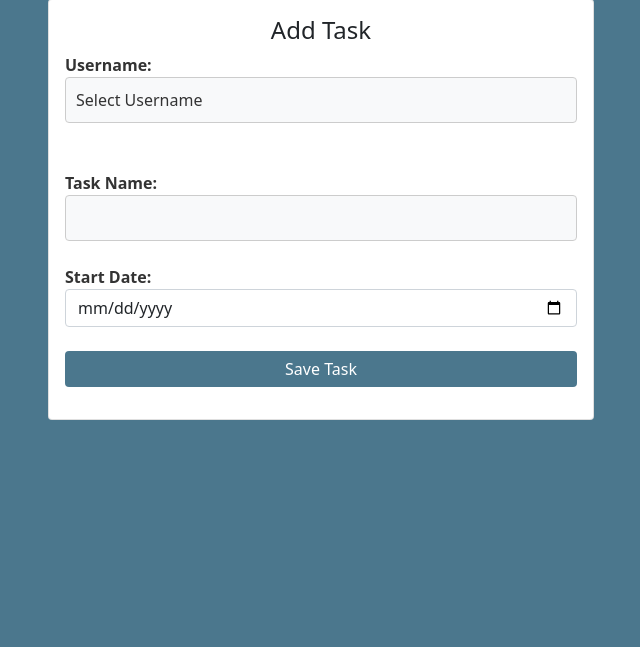
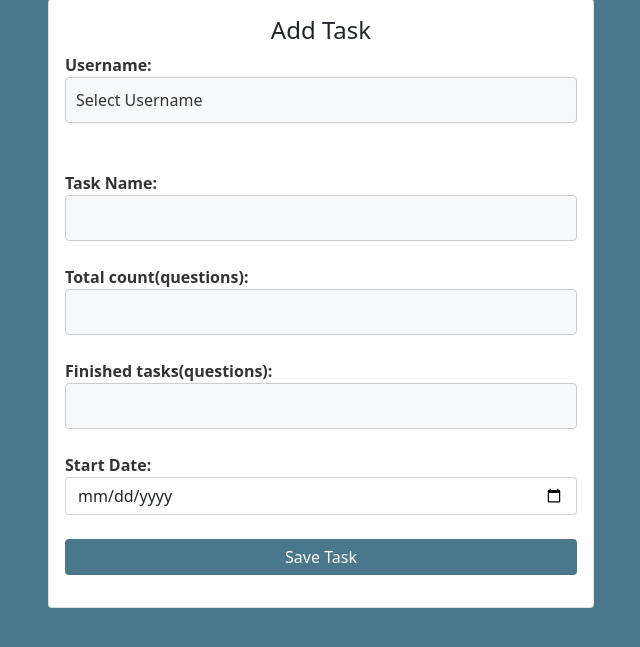
Before and after one commit to Prasad4s/Student_Task_Application, a Django app: page /tasks/ in a window 1280 px wide. Shown: the part 109-756 px from the top of the page, without its empty margins (319-959 px from the left). Run offline with Django 4.2, Linux system fonts and the light colour scheme; the visitor is signed in with stand-in values (Sample User, id 1); data comes from the database, SQL or seed files in the repository.

Commit message:
added two columns for alloted_count and finshed_count

```diff
--- a/home/forms.py
+++ b/home/forms.py
@@ -6,6 +6,8 @@ from django import forms
 class TaskForm(forms.Form):
     name = forms.ChoiceField(choices=[])
     task_name = forms.CharField(widget=forms.TextInput(attrs={'placeholder': 'Enter Task'}))
+    task_alloted_count=forms.IntegerField()
+    task_finished_count=forms.IntegerField()
     task_date = forms.DateField(widget=forms.DateInput(attrs={'type': 'date'}))
 
     def __init__(self, *args, **kwargs):
--- a/home/models.py
+++ b/home/models.py
@@ -63,6 +63,8 @@ class Profile(models.Model):
 class tasks_zerowaste(models.Model):
     zerowaste_user = models.ForeignKey(User, on_delete=models.CASCADE)
     task_name = models.CharField(max_length=100)
+    task_alloted_count=models.IntegerField()
+    task_finished_count=models.IntegerField()
     task_status = models.CharField(max_length=20)
     task_start_date = models.DateField()
     task_completion_date = models.DateField(default=None, null=True)
@@ -72,3 +74,4 @@ class tasks_zerowaste(models.Model):
 
     class Meta:
         db_table = 'tasks_zerowaste'
+        managed= True
--- a/home/views.py
+++ b/home/views.py
@@ -136,6 +136,8 @@ def user_logout(request):
 def tasks(request):
     if request.method == 'POST':
         task_name = request.POST.get('task_name')
+        task_alloted_count=request.POST.get('task_alloted_count')
+        task_finished_count=request.POST.get('task_finished_count')
         task_start_date = request.POST.get('task_start_date')
         username = request.POST.get('username')
 
@@ -151,9 +153,12 @@ def tasks(request):
         tasks_zerowaste.objects.create(
             task_name=task_name,
             task_start_date=task_start_date,
+            task_alloted_count=task_alloted_count,
+            task_finished_count=task_finished_count,
+            task_status=((int(task_finished_count))/int((task_alloted_count))*100),
             zerowaste_user=user,
             username=username,
-            task_status='0%',
+            # task_status='0%',
             task_completion_date=None
         )
 
--- a/templates/home/home.html
+++ b/templates/home/home.html
@@ -51,6 +51,8 @@
                         <th scope="col">ID</th>
                         <th scope="col">Task</th>
                         <th scope="col">Start Date</th>
+                        <th scope="col">Total count(questions) in task</th>
+                        <th scope="col">Finsihed count(questions) in task</th>
                         <th scope="col">Status</th>
                         <th scope="col">Completion Date</th>
                         {% if user.is_authenticated %}
@@ -94,6 +96,8 @@
                                 <td>${task.id}</td>
                                 <td>${task.task_name}</td>
                                 <td>${task.task_start_date}</td>
+                                <td>${task.task_alloted_count}</td>
+                                <td>${task.task_finished_count}</td>
                                 <td>
                                     {% if user.is_authenticated %}
                                     <select class="form-select form-select-sm" id="status-select-${task.id}">
--- a/templates/home/tasks.html
+++ b/templates/home/tasks.html
@@ -42,6 +42,14 @@
                             <input type="text" name="task_name" id="id_task_name" class="form-control" required>
                         </div><br>
                         <div class="form-group">
+                            <label for="id_task_name">Total count(questions):</label>
+                            <input type="text" name="task_alloted_count" id="id_task_alloted_count" class="form-control" required>
+                        </div><br>
+                        <div class="form-group">
+                            <label for="id_task_name">Finished tasks(questions):</label>
+                            <input type="text" name="task_finished_count" id="id_task_finished_count" class="form-control" required>
+                        </div><br>
+                        <div class="form-group">
                             <label for="id_task_start_date">Start Date:</label>
                             <input type="date" name="task_start_date" id="id_task_start_date" class="form-control" required>
                         </div><br>
```
